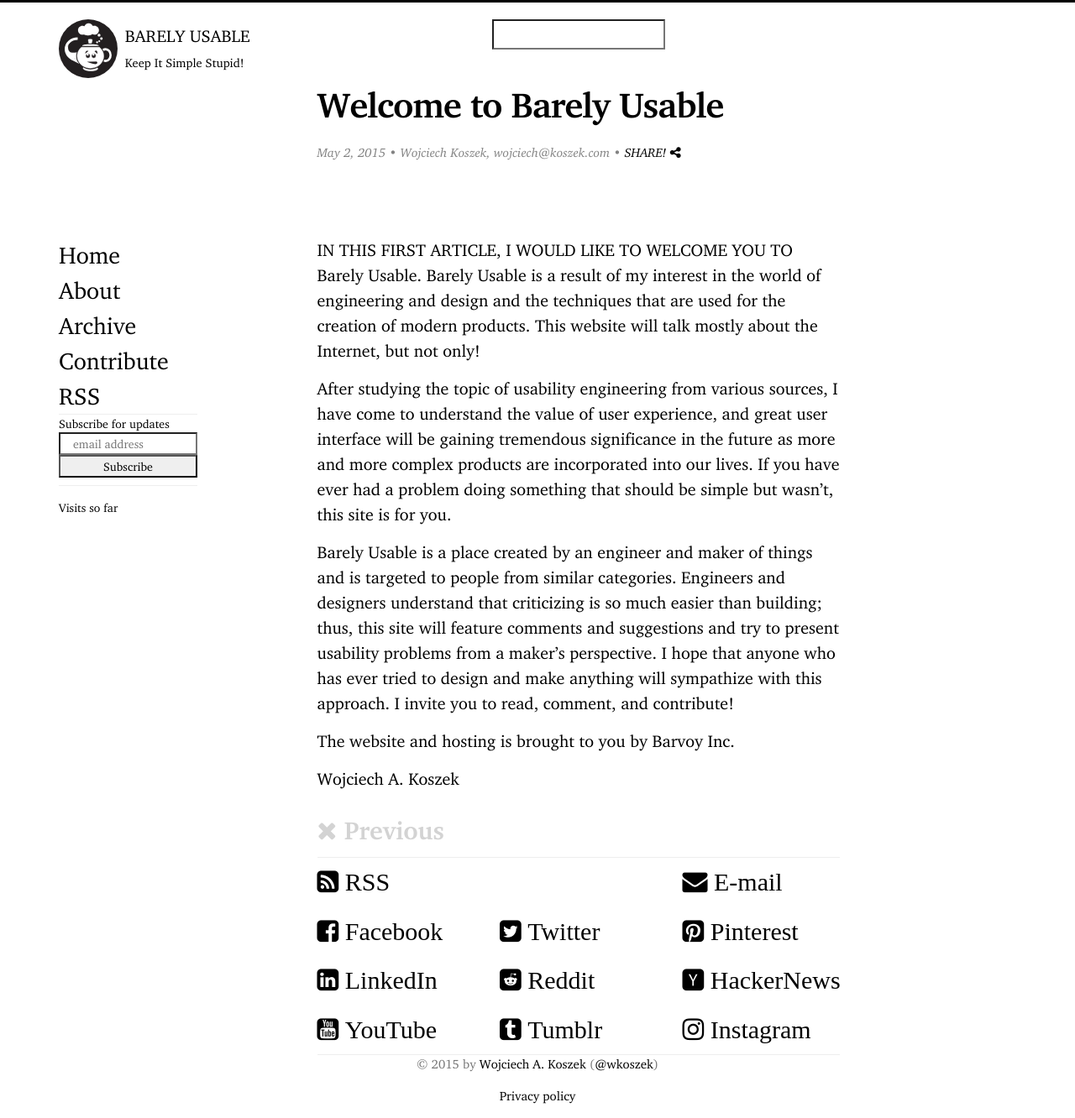
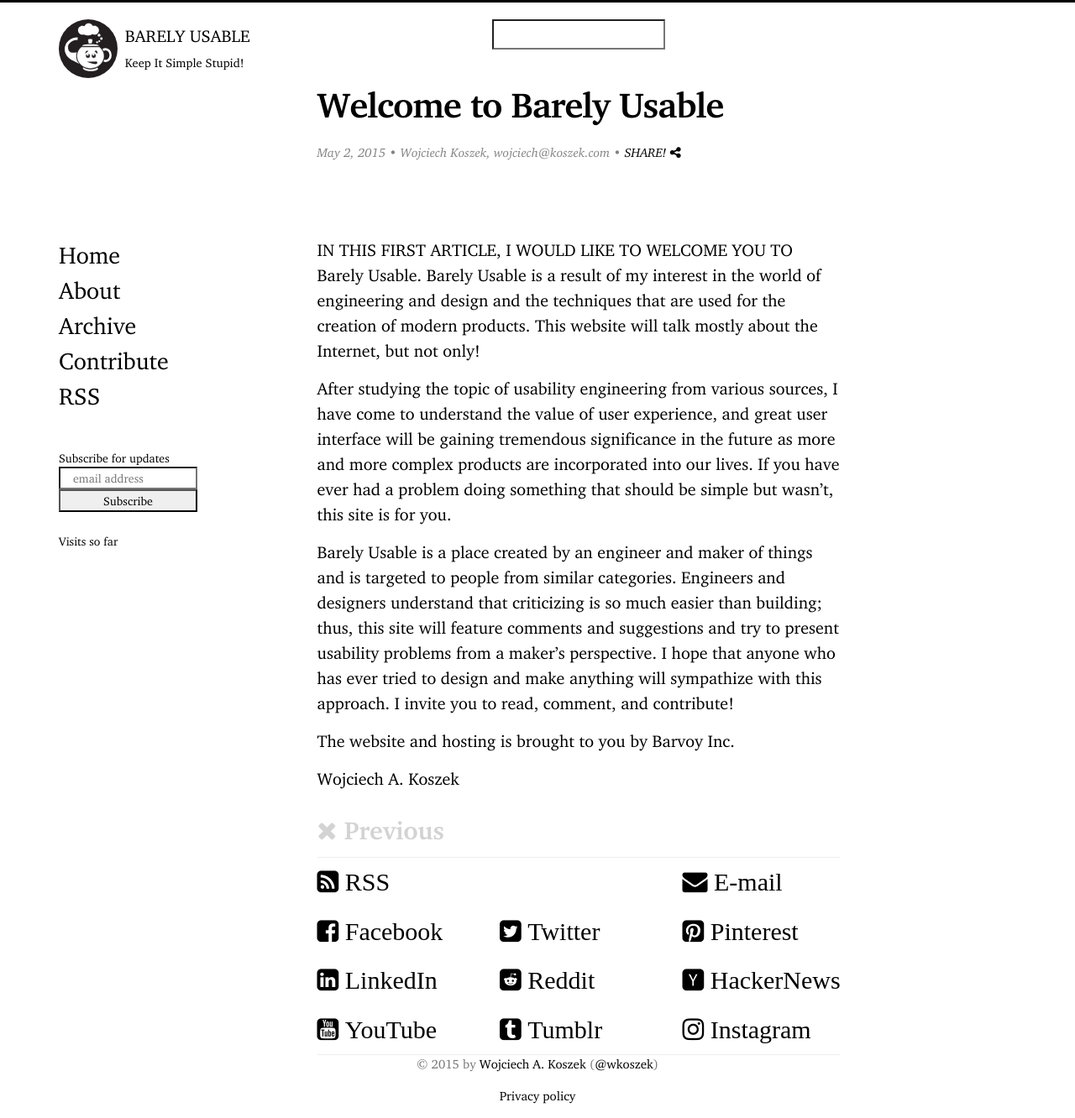
Before and after one commit to wkoszek/barelyusable, a Jekyll site: the page built from index.html, in a window 1280 px wide. Shown: the whole page at 84% size. Built offline with Jekyll 4.4.1, drawn with Linux system fonts in a browser that asks for light colours; nearby versions of some CDN libraries; comment, search, counter and statistics services are not loaded.

Commit message:
Less subdividers.

```diff
--- a/_layouts/default.html
+++ b/_layouts/default.html
@@ -17,10 +17,9 @@
 						</div>
 						<div class="col-md-12 menu">
 							{% include menu.html %}
-							<hr>
+							<br>
 							{% include mailchimp.html %}
 							<br>
-							<hr>
 							<span class="statcounter">
 								{% include stats.html %}
 							</span>
```
